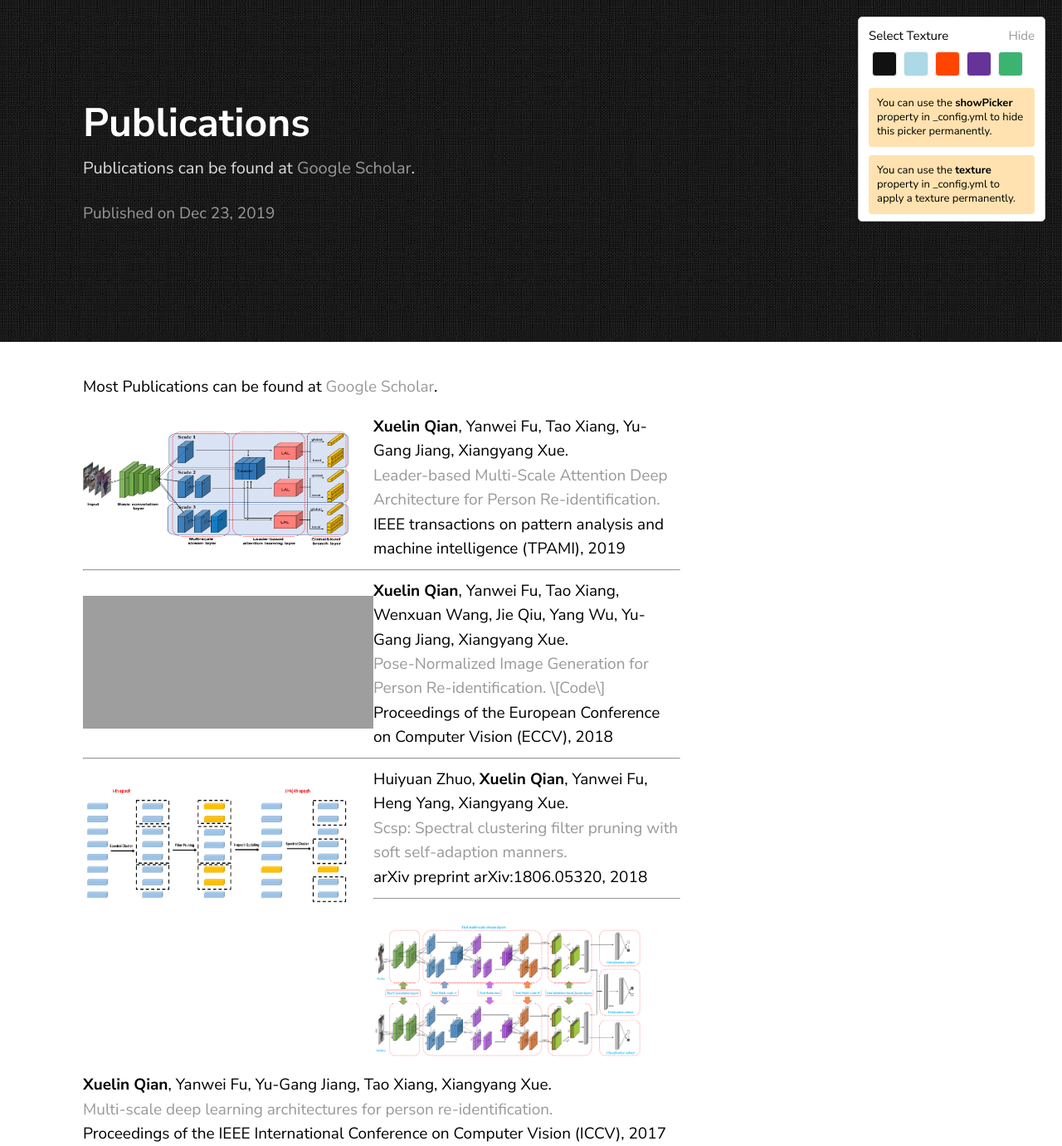
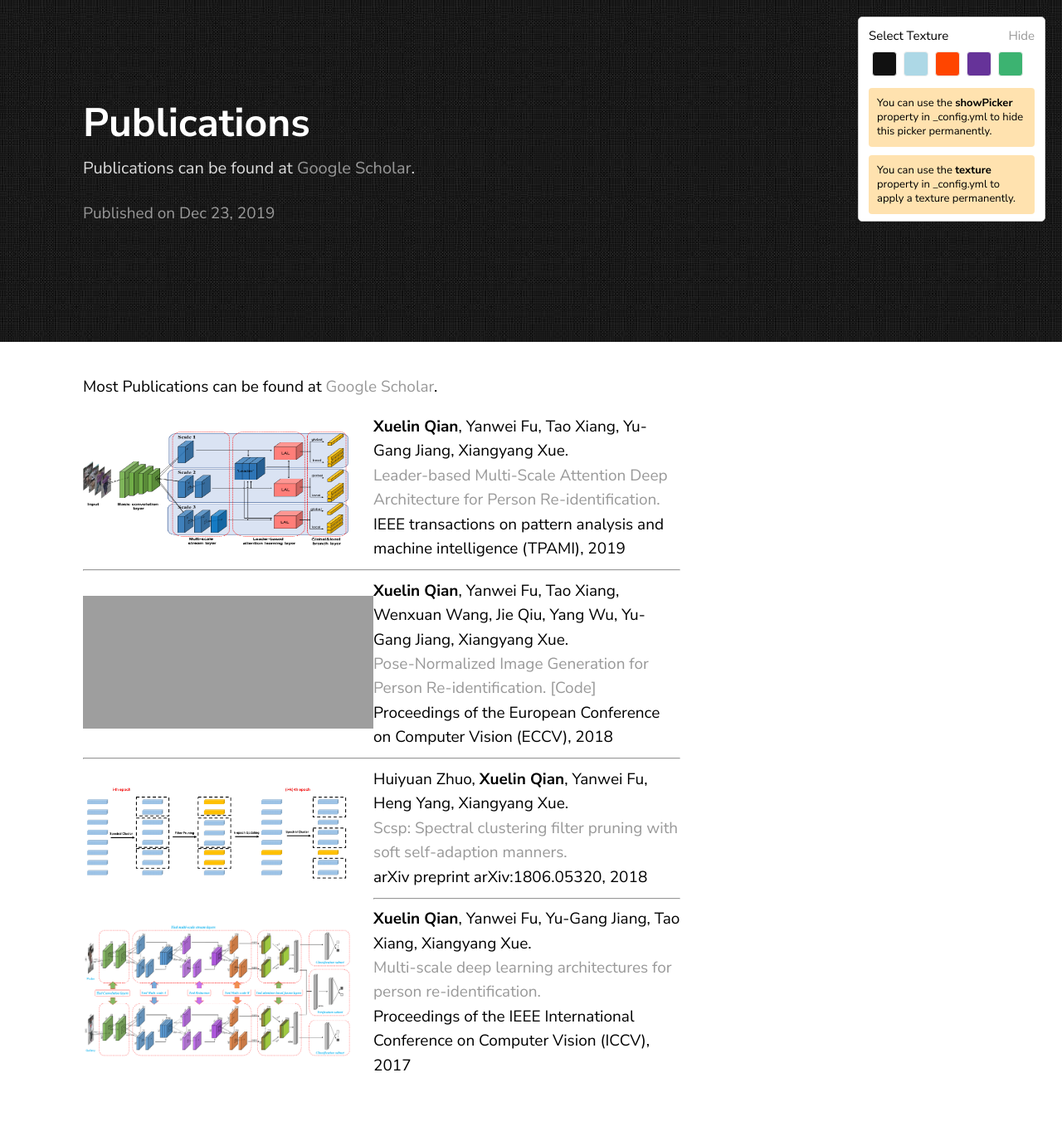
Before and after one commit to naiq/naiq.github.io, a Jekyll site: the page built from _posts/2019-07-30-publications.markdown, in a window 1280 px wide. Shown: the whole page at 83% size. Built offline with Jekyll 4.4.1, drawn with Linux system fonts in a browser that asks for light colours; after the commit the page ends 1299 px from its top, so only the background shows below that; grey boxes are pictures that could not be loaded.

Commit message:
commit 1

```diff
--- a/_posts/2019-07-30-publications.markdown
+++ b/_posts/2019-07-30-publications.markdown
@@ -30,7 +30,7 @@
 <a href="http://openaccess.thecvf.com/content_ECCV_2018/html/Xuelin_Qian_Pose-Normalized_Image_Generation_ECCV_2018_paper.html"
 target="_blank"> Pose-Normalized Image Generation for Person Re-identification. </a>
 <a href="https://github.com/naiq/PN_GAN"
-target="_blank">\[Code\]</a>
+target="_blank">[Code]</a>
 <br>
 Proceedings of the European Conference on Computer Vision (ECCV), 2018
 </span>
@@ -39,7 +39,7 @@
 ------
 
 <div>
-<img src="/img/publication/arxiv18_scsp.png" alt="." width="350" height="150" align="left">
+<img src="/img/publication/arxiv18_scsp.png" alt="." width="350" height="120" align="left">
 <span>
 
 Huiyuan Zhuo, <b>Xuelin Qian</b>, Yanwei Fu, Heng Yang, Xiangyang Xue.
```
